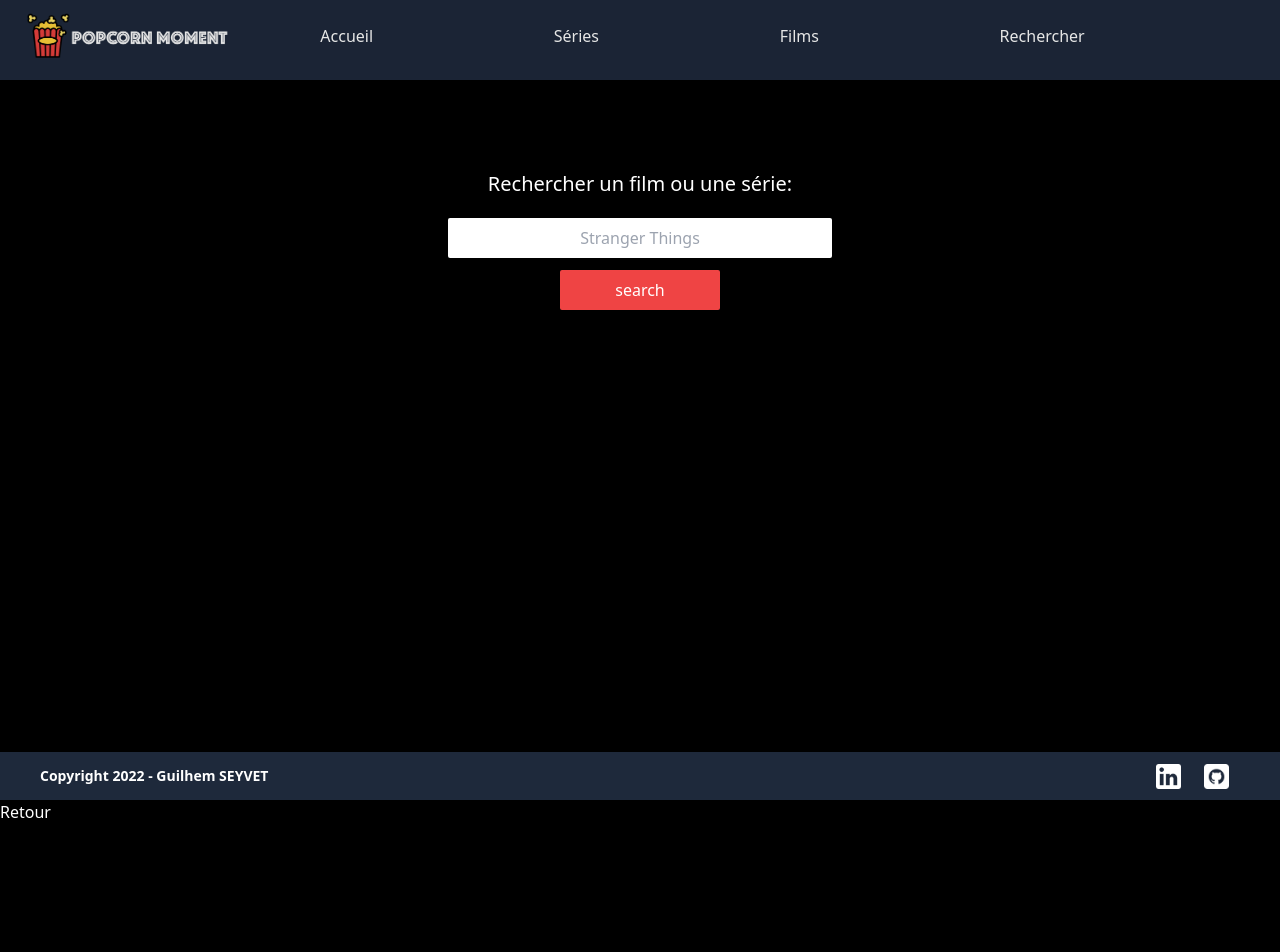
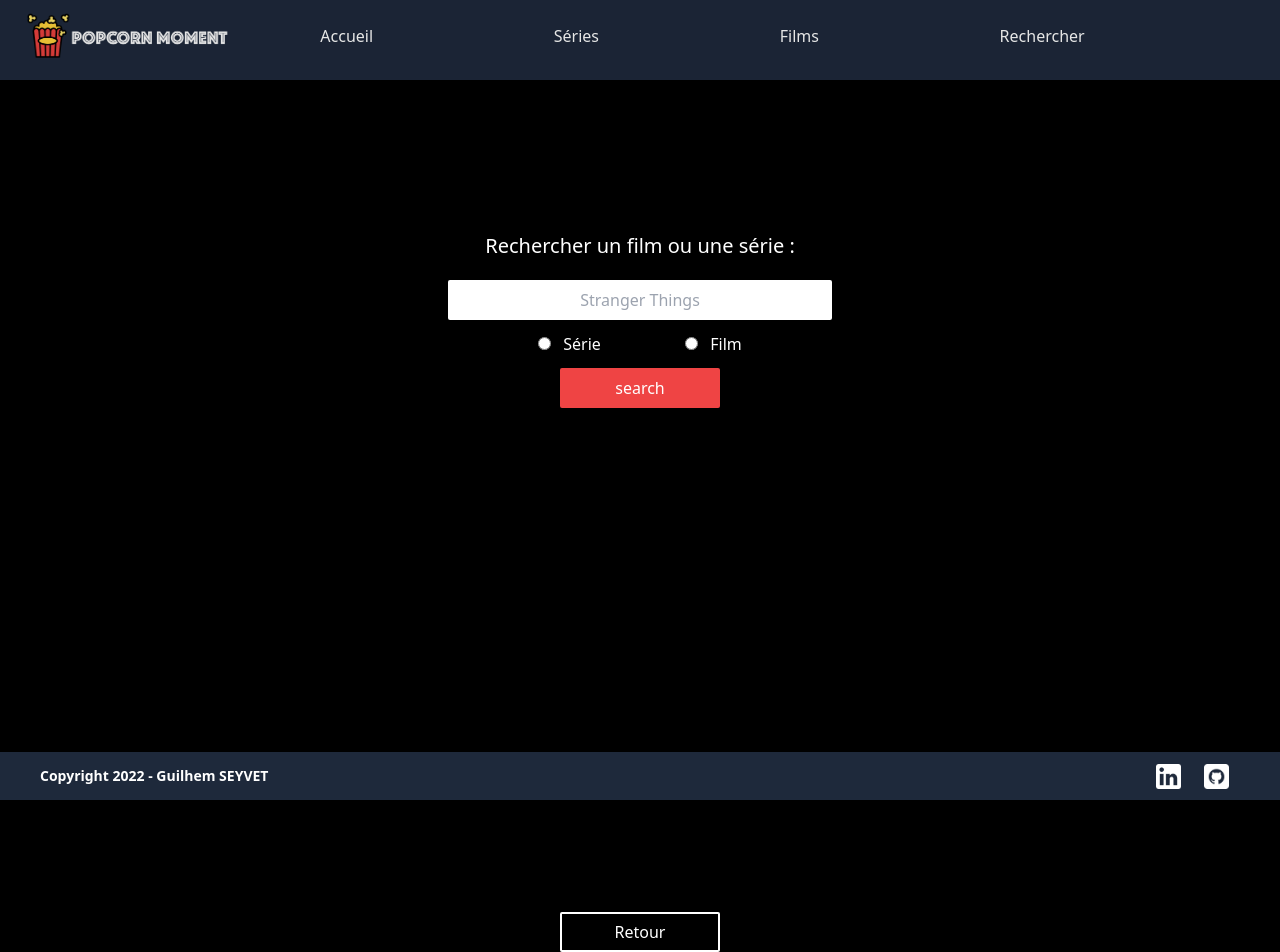
Before and after one commit to guilhemcv/vuejs-movies, a Vue app: page /search in a window 1280 px wide. Before the commit the page ends 824 px from the top, so only its background shows below. Built offline with nearby package versions, Linux system fonts and the light colour scheme.

Commit message:
modification search pour réduire les requetes

```diff
--- a/src/components/Header.vue
+++ b/src/components/Header.vue
@@ -1,6 +1,6 @@
 <template>
   <header
-    class="fixed top-0 left-0 z-50 flex flex-col items-center justify-between w-screen h-auto md:flex-row md:items-center md:h-20 bg-slate-800 opacity-90"
+    class="flex flex-col items-center justify-between w-screen h-auto  md:flex-row md:items-center md:h-20 bg-slate-800 opacity-90"
   >
     <div
       class="flex flex-col items-center justify-between w-full h-full mt-5 mb-2 md:ml-5 md:justify-start md:mt-0 md:flex-row"
--- a/src/components/MostPopular.vue
+++ b/src/components/MostPopular.vue
@@ -1,5 +1,5 @@
 <template>
-  <div class="w-screen mt-20 ml-auto mr-auto">
+  <div class="w-screen py-10 ml-auto mr-auto">
     <div class="flex flex-wrap justify-center">
       <div v-for="movie in movies">
         <div class="card-zoom">
--- a/src/components/MostRatedMovie.vue
+++ b/src/components/MostRatedMovie.vue
@@ -1,5 +1,5 @@
 <template>
-  <div class="w-screen mt-20 ml-auto mr-auto">
+  <div class="w-screen py-10 ml-auto mr-auto">
     <div class="flex flex-wrap justify-center">
       <div v-for="movie in movies">
         <div class="card-zoom">
--- a/src/components/Trending.vue
+++ b/src/components/Trending.vue
@@ -1,5 +1,5 @@
 <template>
-  <div class="w-screen mt-20 ml-auto mr-auto">
+  <div class="w-screen py-10 ml-auto mr-auto">
     <div class="flex flex-wrap justify-center">
       <div v-for="movie in movies">
         <div class="card-zoom">
--- a/src/views/FilmsView.vue
+++ b/src/views/FilmsView.vue
@@ -1,7 +1,7 @@
 <template>
   <div
     v-if="loadTrending === false && loadMostRated === false && loadMostPopular === false"
-    class="flex flex-col items-center justify-center h-full my-20 translate-y-20 md:translate-y-0 pb-60 md:pb-40"
+    class="flex flex-col items-center justify-center h-full pb-60 md:pb-40"
   >
     <button
       @click="loadTrending = true"
@@ -22,8 +22,8 @@
       Films les mieux notés
     </button>
   </div>
-  <div v-if="loadMostPopular" class="translate-y-40">
-    <div class="flex justify-center">
+  <div v-if="loadMostPopular" class="mb-10">
+    <div class="flex justify-center mt-10">
       <button
         @click="loadMostPopular = false"
         class="px-4 py-2 mx-auto font-semibold text-white bg-transparent border border-white rounded hover:bg-red-500 hover:text-white hover:border-transparent"
@@ -33,8 +33,8 @@
     </div>
     <MostPopular />
   </div>
-  <div v-if="loadTrending" class="mb-10 translate-y-40">
-    <div class="flex justify-center">
+  <div v-if="loadTrending" class="mb-10">
+    <div class="flex justify-center mt-10">
       <button
         @click="loadTrending = false"
         class="px-4 py-2 mx-auto font-semibold text-white bg-transparent border border-white rounded hover:bg-red-500 hover:text-white hover:border-transparent"
@@ -44,8 +44,8 @@
     </div>
     <Trending />
   </div>
-  <div v-if="loadMostRated" class="mb-10 translate-y-40">
-    <div class="flex justify-center">
+  <div v-if="loadMostRated" class="mb-10 ">
+    <div class="flex justify-center mt-10">
       <button
         @click="loadMostRated = false"
         class="px-4 py-2 mx-auto font-semibold text-white bg-transparent border border-white rounded hover:bg-red-500 hover:text-white hover:border-transparent"
--- a/src/views/Search.vue
+++ b/src/views/Search.vue
@@ -1,12 +1,37 @@
 <template class="h-screen">
-  <div class="flex flex-col items-center justify-center h-screen -translate-y-40" v-if="searched === false">
-    <h3 class="mb-5 text-xl">Rechercher un film ou une série:</h3>
+  <div
+    class="flex flex-col items-center justify-center h-screen -translate-y-40"
+    v-if="searched === false"
+  >
+    <h3 class="mb-5 text-lg md:text-xl">Rechercher un film ou une série :</h3>
     <input
-      class="h-10 p-2 text-center text-black rounded-sm w-96"
+      class="h-10 p-2 text-center text-black rounded-sm md:w-96"
       type="text"
       v-model="search"
       placeholder="Stranger Things"
     />
+    <div class="flex justify-around mt-3 w-72">
+      <div>
+        <input
+          id="serie"
+          name="type"
+          value="serie"
+          type="radio"
+          v-model="picked"
+        />
+        <label for="serie" class="ml-3">Série</label>
+      </div>
+      <div>
+        <input
+          id="movie"
+          name="type"
+          value="movie"
+          type="radio"
+          v-model="picked"
+        />
+        <label for="movie" class="ml-3">Film</label>
+      </div>
+    </div>
     <button
       @click="updateList()"
       class="w-40 h-10 mt-3 text-white bg-red-500 rounded-sm"
@@ -14,12 +39,19 @@
       search
     </button>
   </div>
-  <button @click="searched = false">Retour</button>
+  <div class="flex justify-center mt-5">
+    <button
+      @click="searched = false"
+      class="w-40 h-10 mt-3 text-white border-2 border-white rounded-sm hover:border-none hover:bg-red-500"
+    >
+      Retour
+    </button>
+  </div>
   <div v-if="searched">
-    <h2 v-if="loading" class="my-10 text-3xl text-center underline">
-      Résultats Films
+    <div v-if="movieCheck" :key="newKey">
+      <h2 v-if="loading" class="my-10 text-3xl text-center ">
+        Films contenant  <span class="italic">"{{ search }}"</span>
       </h2>
-    <div>
       <div class="flex flex-wrap justify-center">
         <div v-for="movie in movies">
           <div class="card-zoom">
@@ -45,11 +77,13 @@
           />
         </div>
       </div>
-      <div>
+    </div>
+  </div>
+  <div v-if="searched">
+    <div v-if="showCheck" :key="newKey">
       <h2 v-if="loading" class="my-10 text-3xl text-center underline">
-          Résultats Séries
+        Séries contenant <span class="italic">"{{ search }}"</span>
       </h2>
-
       <div class="flex flex-wrap justify-center">
         <div v-for="show in shows">
           <div class="card-zoom">
@@ -72,7 +106,6 @@
       </div>
     </div>
   </div>
-  </div>
 </template>
 
 <script>
@@ -87,13 +120,56 @@ export default {
       search: '',
       movies: [],
       shows: [],
+      picked: '',
       loading: false,
       newKey: 0,
       searched: false,
+      movieCheck: false,
+      showCheck: false,
     };
   },
   methods: {
+    getMovies() {
+      axios
+        .get(
+          `https://api.themoviedb.org/3/search/movie?api_key=${
+            import.meta.env.VITE_API_TMDB
+          }&language=fr-FR&query=${this.search}`
+        )
+        .then((res) => {
+          this.movies = res.data.results;
+          console.log(this.movies);
+          this.movieCheck = true;
+          this.newKey = this.newKey + 1;
+          this.loading = true;
+          this.searched = true;
+        })
+        .catch((err) => {
+          console.log(err);
+        });
+    },
+    getShows() {
+      axios
+        .get(
+          `https://api.themoviedb.org/3/search/tv?api_key=${
+            import.meta.env.VITE_API_TMDB
+          }&language=fr-FR&query=${this.search}`
+        )
+        .then((res) => {
+          this.shows = res.data.results;
+          console.log(this.shows);
+          this.showCheck = true;
+          this.newKey = this.newKey + 1;
+          this.loading = true;
+          this.searched = true;
+        })
+        .catch((err) => {
+          console.log(err);
+        });
+    },
     updateList() {
+      this.picked === 'movie' ? this.getMovies() : this.getShows();
+      /*
       axios
         .get(
           `https://api.themoviedb.org/3/search/movie?api_key=${
@@ -119,7 +195,7 @@ export default {
               this.shows = res.data.results;
             })
         )
-        .catch((err) => console.error(err));
+        .catch((err) => console.error(err)); */
     },
     imageChecker(image) {
       if (image === null) {
@@ -128,7 +204,6 @@ export default {
         return `https://image.tmdb.org/t/p/w300/${image}`;
       }
     },
-
   },
 };
 </script>
```
Lines whose indentation alone changed are shown as unchanged.
